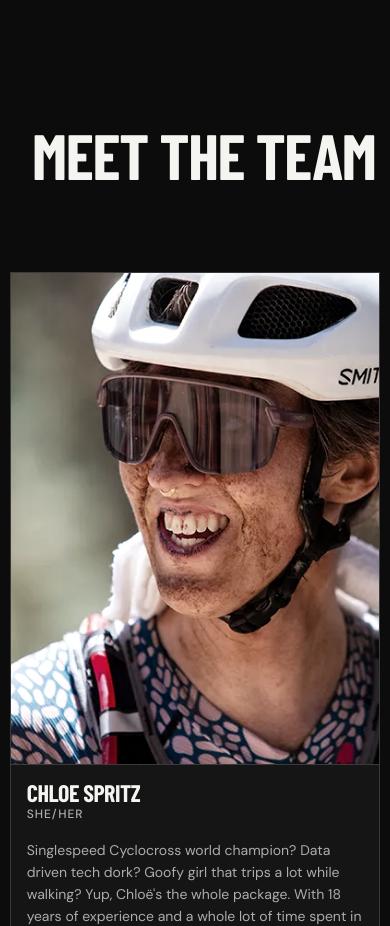
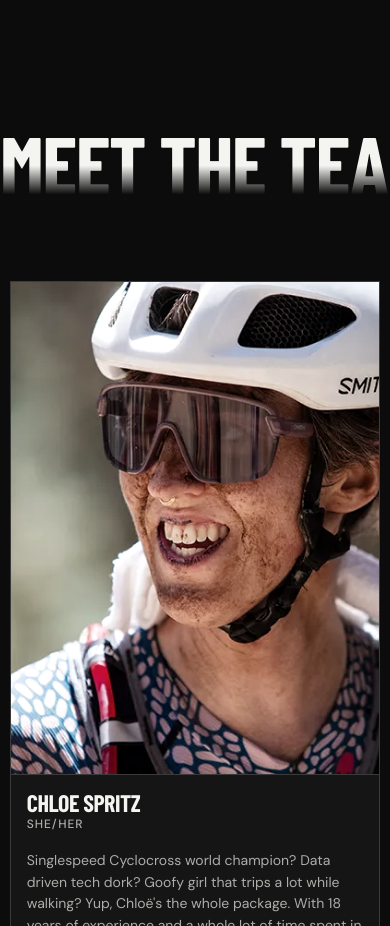
Before and after one commit to triemers/nine-lives-website, a React (Vite) app: page /about in a window 390 px wide. Shown: the part 1320-2246 px from the top of the page. Built offline with nearby package versions, Linux system fonts and the light colour scheme; a web font is replaced by a local one.

Commit message:
Adjust Meet the Team heading overlap and fade

```diff
--- a/src/pages/About.jsx
+++ b/src/pages/About.jsx
@@ -29,10 +29,8 @@ export default function About() {
       </section>
 
       <section className="about-riders">
-        <div className="container">
-          <div className="about-riders__header">
-            <h2>Meet the Team</h2>
-          </div>
+        <div className="about-riders__header">
+          <h2>Meet the Team</h2>
         </div>
         <div className="about-riders__grid">
           {RIDERS.map(rider => (
--- a/src/styles/about.scss
+++ b/src/styles/about.scss
@@ -51,15 +51,19 @@
 
 .about-riders {
   padding-top: var(--space-24);
+  overflow-x: hidden;
 
   &__header {
+    width: 100%;
     padding-bottom: var(--space-32);
     text-align: center;
 
     h2 {
-      font-size: clamp(4rem, 14vw, 15rem);
+      font-size: clamp(5rem, 18vw, 20rem);
       line-height: 0.9;
       white-space: nowrap;
+      mask-image: linear-gradient(to bottom, black 55%, transparent 95%);
+      -webkit-mask-image: linear-gradient(to bottom, black 55%, transparent 95%);
     }
   }
 
@@ -69,19 +73,19 @@
     grid-template-columns: repeat(4, 1fr);
     gap: var(--space-6);
     margin-inline: 2.5%;
-    margin-top: -160px;
+    margin-top: -180px;
     position: relative;
     z-index: var(--z-raised);
     padding-bottom: var(--space-24);
 
     @media (max-width: 900px) {
       grid-template-columns: repeat(2, 1fr);
-      margin-top: -80px;
+      margin-top: -90px;
     }
 
     @media (max-width: 480px) {
       grid-template-columns: 1fr;
-      margin-top: -40px;
+      margin-top: -45px;
     }
   }
 
```
